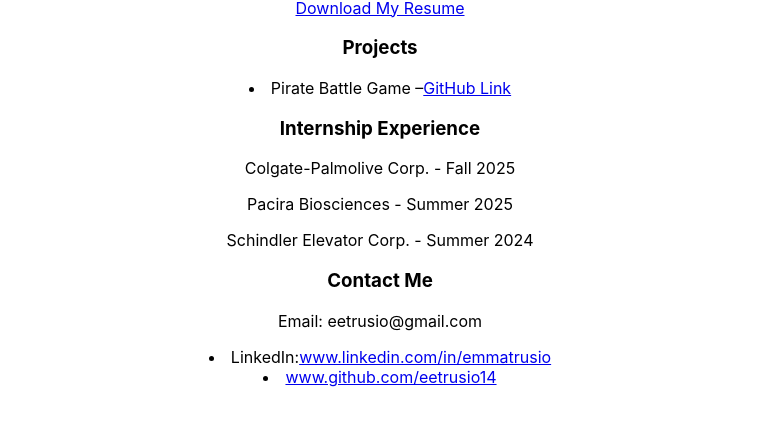
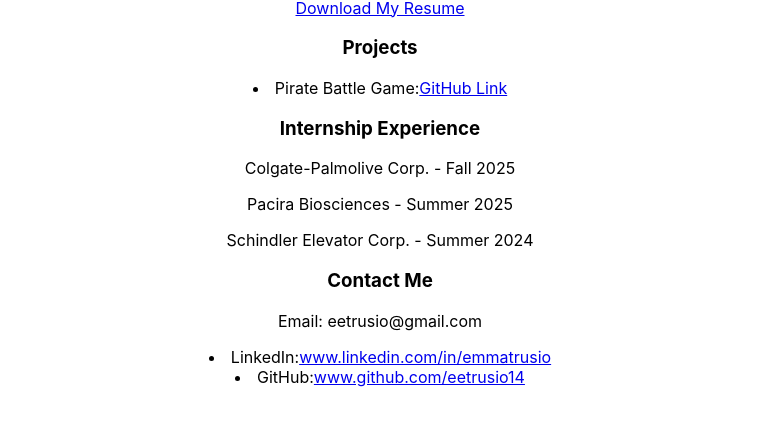
Before and after one commit to eetrusio14/my-portfolio, a React (Create React App) app: page / in a window 1280 px wide. Shown: the part 175-600 px from the top of the page, without its empty margins (260-1019 px from the left). Built offline with nearby package versions, Linux system fonts and the light colour scheme.

Commit message:
Updated structural code for label

```diff
--- a/src/App.js
+++ b/src/App.js
@@ -18,7 +18,7 @@
         <h3>Projects</h3>
         <u1>
         <li>
-            Pirate Battle Game –
+            Pirate Battle Game:
             <a
               href="https://github.com/eetrusio14/pirate-game"
               target="_blank"
@@ -52,6 +52,7 @@
             </a>
           </li>
           <li>
+            GitHub:
             <a
             href="www.github.com/eetrusio14"
             target="_blank"
```
